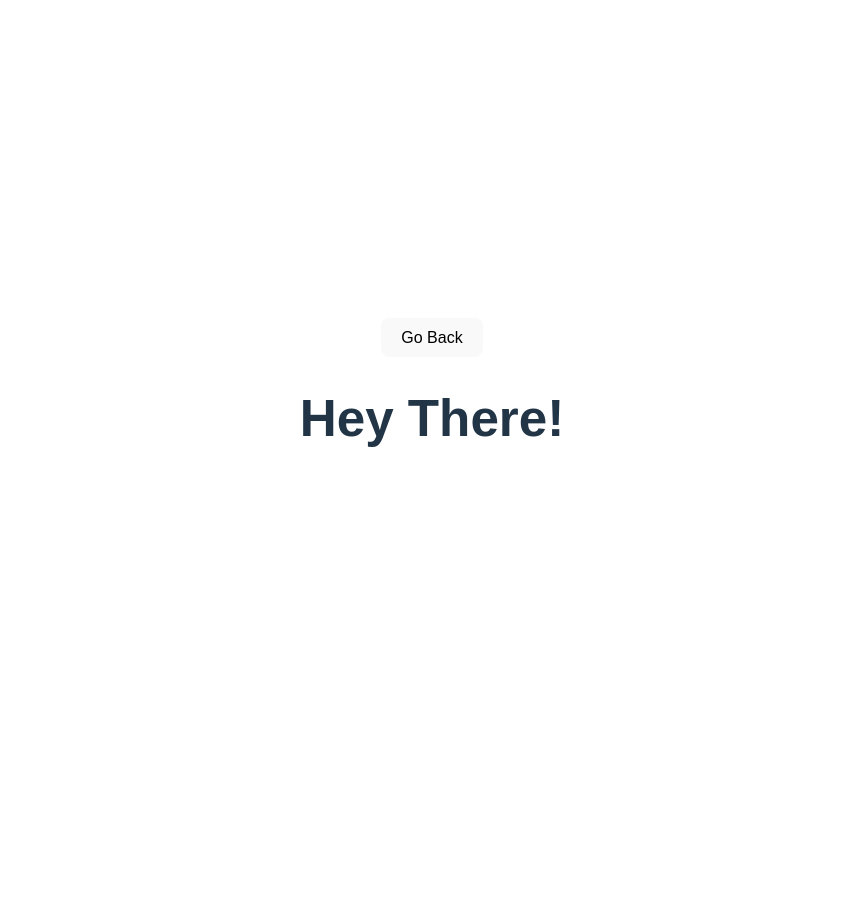
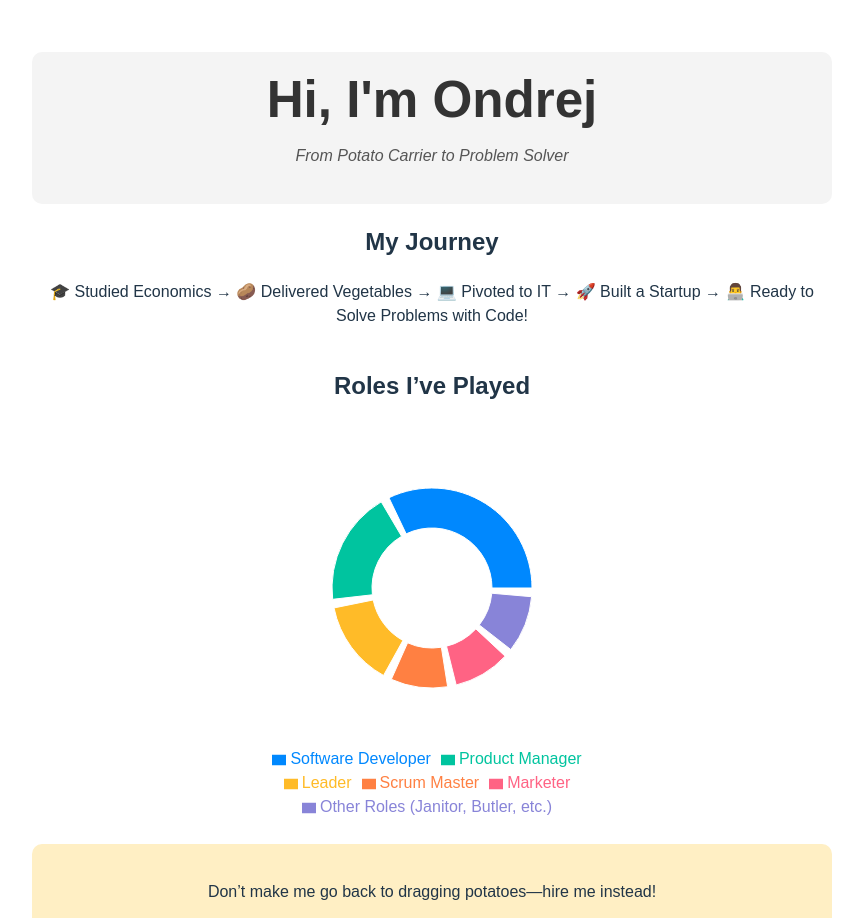
Before and after one commit to ondrejspok/dino-cv, a React (Vite) app: page /showcase in a window 1280 px wide. Shown: the top 918 px of the page, without its empty margins (208-1071 px from the left). Before the commit the page ends 800 px from the top, so only its background shows below. Built offline with nearby package versions, Linux system fonts and the light colour scheme.

Commit message:
handle spacebar down

```diff
--- a/package.json
+++ b/package.json
@@ -12,7 +12,8 @@
   "dependencies": {
     "react": "^18.3.1",
     "react-dom": "^18.3.1",
-    "react-router-dom": "^6.28.0"
+    "react-router-dom": "^6.28.0",
+    "recharts": "^2.14.1"
   },
   "devDependencies": {
     "@eslint/js": "^9.13.0",
--- a/src/pages/Game.jsx
+++ b/src/pages/Game.jsx
@@ -8,7 +8,6 @@ const Game = () => {
     const [gameOver, setGameOver] = useState(false);
     const navigate = useNavigate();
 
-    // jump physics
     const handleJump = () => {
         if (!isJumping) {
             setIsJumping(true)
--- a/src/pages/Showcase.jsx
+++ b/src/pages/Showcase.jsx
@@ -1,14 +1,66 @@
-import React from "react";
+import React from 'react';
+import './Showcase.css';
+import { PieChart, Pie, Cell, Legend, Tooltip } from 'recharts'; // Using Recharts for the pie chart
 
 const Showcase = () => {
-    return (
+  // Data for the pie chart
+  const pieData = [
+    { name: 'Software Developer', value: 35 },
+    { name: 'Product Manager', value: 20 },
+    { name: 'Leader', value: 15 },
+    { name: 'Scrum Master', value: 10 },
+    { name: 'Marketer', value: 10 },
+    { name: 'Other Roles (Janitor, Butler, etc.)', value: 10 },
+  ];
+
+  const COLORS = ['#0088FE', '#00C49F', '#FFBB28', '#FF8042', '#FF6384', '#8884D8'];
+
+  return (
+    <div className="showcase-container">
+      {/* Header */}
+      <header className="showcase-header">
+        <h1>Hi, I'm Ondrej</h1>
+        <p className="tagline">From Potato Carrier to Problem Solver</p>
+      </header>
+
+      {/* Journey Timeline */}
+      <section className="journey-timeline">
+        <h2>My Journey</h2>
+        <p>🎓 Studied Economics → 🥔 Delivered Vegetables → 💻 Pivoted to IT → 🚀 Built a Startup → 👨‍💻 Ready to Solve Problems with Code!</p>
+      </section>
+
+      {/* Pie Chart */}
+      <section className="skills-chart">
+        <h2>Roles I’ve Played</h2>
         <div>
-            <button onClick={() => window.location.href = './'}>Go Back</button>
-            <div className="showcase-container">
-                <h1>Hey There!</h1>
-            </div>
+        <PieChart width={400} height={400}>
+          <Pie
+            data={pieData}
+            cx="50%" // Centers the chart horizontally
+            cy="50%" // Centers the chart vertically
+            innerRadius={60}
+            outerRadius={100}
+            fill="#8884d8"
+            paddingAngle={5}
+            dataKey="value"
+          >
+            {pieData.map((entry, index) => (
+              <Cell key={`cell-${index}`} fill={COLORS[index % COLORS.length]} />
+            ))}
+          </Pie>
+          <Tooltip />
+          <Legend />
+        </PieChart>
         </div>
-    );
+      </section>
+
+      {/* CTA */}
+      <footer className="cta-section">
+        <p>Don’t make me go back to dragging potatoes—hire me instead!</p>
+        <button className="cta-button">Let’s Talk</button>
+      </footer>
+    </div>
+  );
 };
 
 export default Showcase;
--- /dev/null
+++ b/src/pages/showcase.css
@@ -0,0 +1,55 @@
+.showcase-container {
+  font-family: 'Arial', sans-serif;
+  margin: 0 auto;
+  max-width: 800px;
+  padding: 20px;
+  text-align: center;
+}
+
+.showcase-header {
+  background-color: #f4f4f4;
+  padding: 20px;
+  border-radius: 10px;
+}
+
+.showcase-header h1 {
+  margin: 0;
+  color: #333;
+}
+
+.tagline {
+  color: #555;
+  font-style: italic;
+}
+
+.journey-timeline {
+  margin: 20px 0;
+}
+
+.skills-chart {
+    margin: 20px 0;
+    display: flex;
+    flex-direction: column;
+    align-items: center;
+}
+
+.cta-section {
+  background-color: #ffefc4;
+  padding: 20px;
+  border-radius: 10px;
+}
+
+.cta-button {
+  background-color: #00c49f;
+  color: white;
+  padding: 10px 20px;
+  border: none;
+  border-radius: 5px;
+  font-size: 16px;
+  cursor: pointer;
+  transition: background-color 0.3s ease;
+}
+
+.cta-button:hover {
+  background-color: #0088fe;
+}
```
Also changed, not shown: src/pages/Contact.jsx (added, +12 -0 lines), 2 other files (tests, documents, lock files or other folders).
